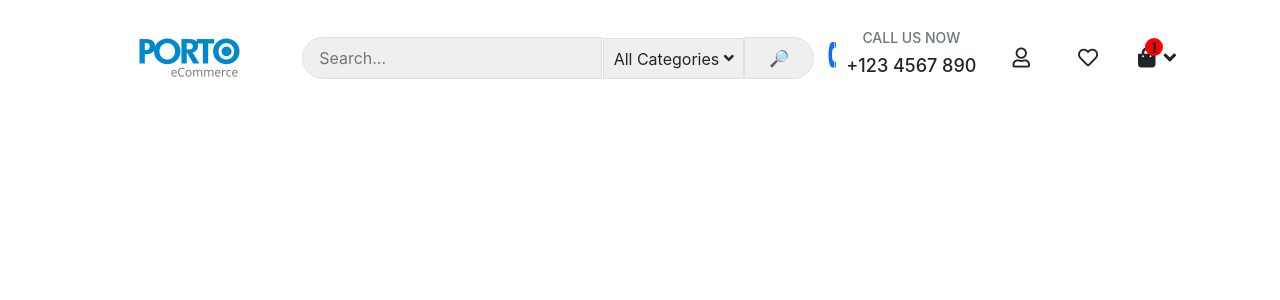
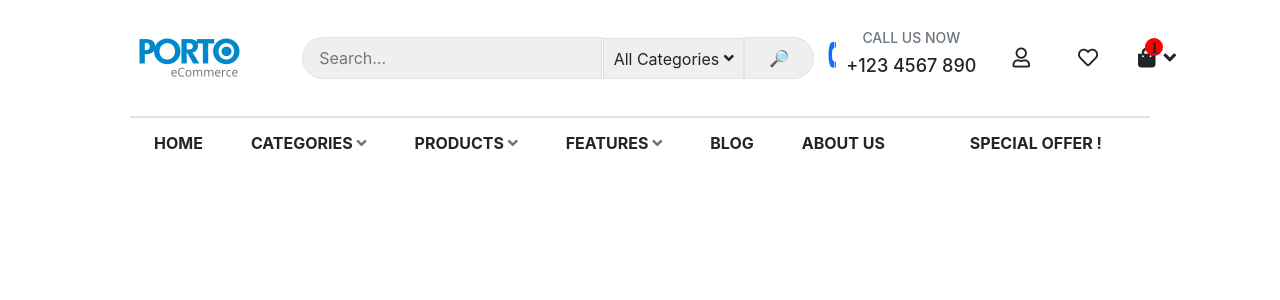
Before and after one commit to mizbauddintareq/bd-commerce, a React (Create React App) app: page / in a window 1280 px wide. Shown: the top 300 px of the page. Built offline with nearby package versions, Linux system fonts and the light colour scheme.

Commit message:
added components

```diff
--- a/src/Pages/Shared/CSS/Navbar.css
+++ b/src/Pages/Shared/CSS/Navbar.css
@@ -1,7 +1,12 @@
-.user-icon:hover,
-.favorite:hover {
+.user-icon:hover{
 	cursor: pointer;
-	background-color: rgb(194, 189, 189);
+	background-color: rgb(238, 231, 231);
+}
+
+.favorite:hover{
+    cursor: pointer;
+    background-color: rgb(238, 231, 231);
+    color: red;
 }
 
 .cart {
--- a/src/Pages/Shared/Navbar.js
+++ b/src/Pages/Shared/Navbar.js
@@ -6,7 +6,8 @@ import './CSS/Navbar.css'
 
 const Navbar = () => {
     return (
-        <div className='container d-flex justify-content-around align-items-center mt-4'>
+        <div className='container'>
+            <div className='d-flex justify-content-around align-items-center mt-4'>
                 <div>
                     <img className='img-fluid w-50' src={logo} alt="" />
                 </div>
@@ -28,6 +29,20 @@ const Navbar = () => {
                     <i className="fas fa-shopping-bag fs-5 m-3 cart"><span className='rounded-circle fs-6 cart-number'>1</span><i class="fas fa-angle-down ms-2"></i></i>
                 </div>
             </div>
+            <div className='d-flex justify-content-between mt-4 border-top border-2 pt-3 mx-5'>
+                <div className='d-flex'>
+                    <h6 className='mx-4 fw-bold'>HOME</h6>
+                    <h6 className='mx-4 fw-bold'>CATEGORIES <i class="fas fa-angle-down text-secondary"></i></h6>
+                    <h6 className='mx-4 fw-bold'>PRODUCTS <i class="fas fa-angle-down text-secondary"></i></h6>
+                    <h6 className='mx-4 fw-bold'>FEATURES <i class="fas fa-angle-down text-secondary"></i></h6>
+                    <h6 className='mx-4 fw-bold'>BLOG</h6>
+                    <h6 className='mx-4 fw-bold'>ABOUT US</h6>
+                </div>
+                <div>
+                    <h6 className='fw-bold me-5'>SPECIAL OFFER !</h6>
+                </div>
+            </div>
+        </div>
     );
 };
 
```
Lines whose indentation alone changed are shown as unchanged.
